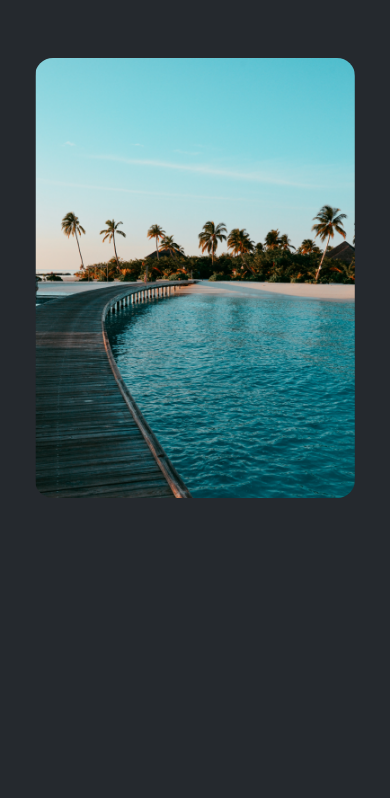
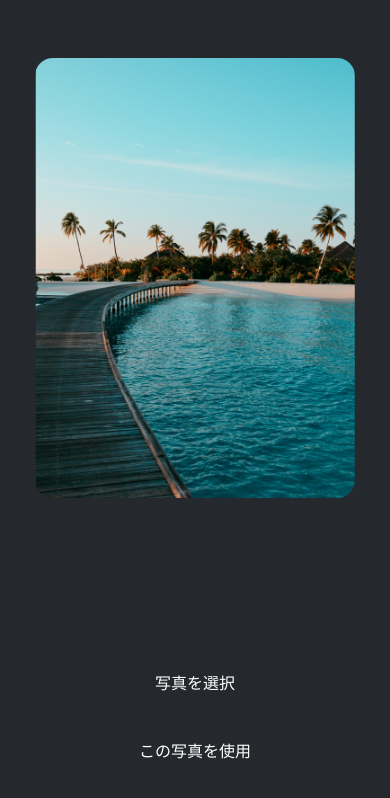
Before and after one commit to morikentiger/react-native-expo-tutorial, a React Native app: screen / in a window 390 px wide. Shown: the top 798 px of the page. Built offline with nearby package versions, Linux system fonts and the light colour scheme.

Commit message:
Pressableを利用しボタンを追加

```diff
--- /dev/null
+++ b/src/components/button.tsx
@@ -0,0 +1,45 @@
+import { type FC } from "react";
+import { Pressable, StyleSheet, Text, View } from "react-native";
+
+type ButtonProps = {
+  label: string;
+};
+
+export const Button: FC<ButtonProps> = (props) => {
+  return (
+    <View style={styles.buttonContainer}>
+      <Pressable
+        style={styles.button}
+        onPress={() => alert("ボタンが押されました")}
+      >
+        <Text style={styles.buttonLabel}>{props.label}</Text>
+      </Pressable>
+    </View>
+  );
+};
+
+const styles = StyleSheet.create({
+  buttonContainer: {
+    width: 320,
+    height: 68,
+    marginHorizontal: 20,
+    alignItems: "center",
+    justifyContent: "center",
+    padding: 3,
+  },
+  button: {
+    borderRadius: 10,
+    width: "100%",
+    height: "100%",
+    alignItems: "center",
+    justifyContent: "center",
+    flexDirection: "row",
+  },
+  buttonIcon: {
+    paddingRight: 8,
+  },
+  buttonLabel: {
+    color: "#fff",
+    fontSize: 16,
+  },
+});
--- a/src/screens/app.tsx
+++ b/src/screens/app.tsx
@@ -3,6 +3,7 @@ import { StyleSheet, View, type ImageSourcePropType } from "react-native";
 import { registerRootComponent } from "expo";
 import { StatusBar } from "expo-status-bar";
 
+import { Button } from "@/components/button";
 import { ImageViewer } from "@/components/image-viewer";
 
 const PlaceholderImage =
@@ -13,6 +14,10 @@ const App: FC = () => {
     <View style={styles.container}>
       <View style={styles.imageContainer}>
         <ImageViewer placeholderImageSource={PlaceholderImage} />
+      </View>
+      <View style={styles.footerContainer}>
+        <Button label="写真を選択" />
+        <Button label="この写真を使用" />
       </View>
       <StatusBar style="auto" />
     </View>
@@ -29,6 +34,10 @@ const styles = StyleSheet.create({
     flex: 1,
     paddingTop: 58,
   },
+  footerContainer: {
+    flex: 1 / 3,
+    alignItems: "center",
+  },
 });
 
 registerRootComponent(App);
```
